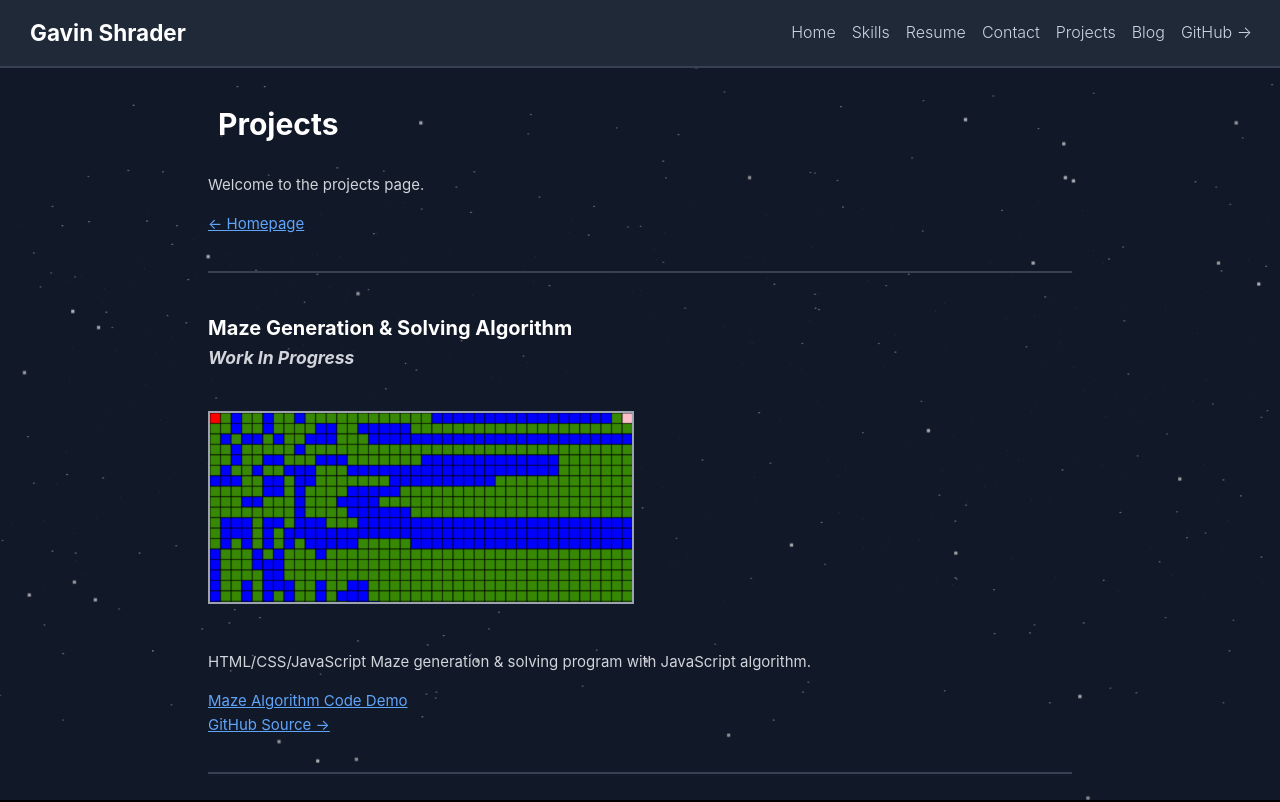
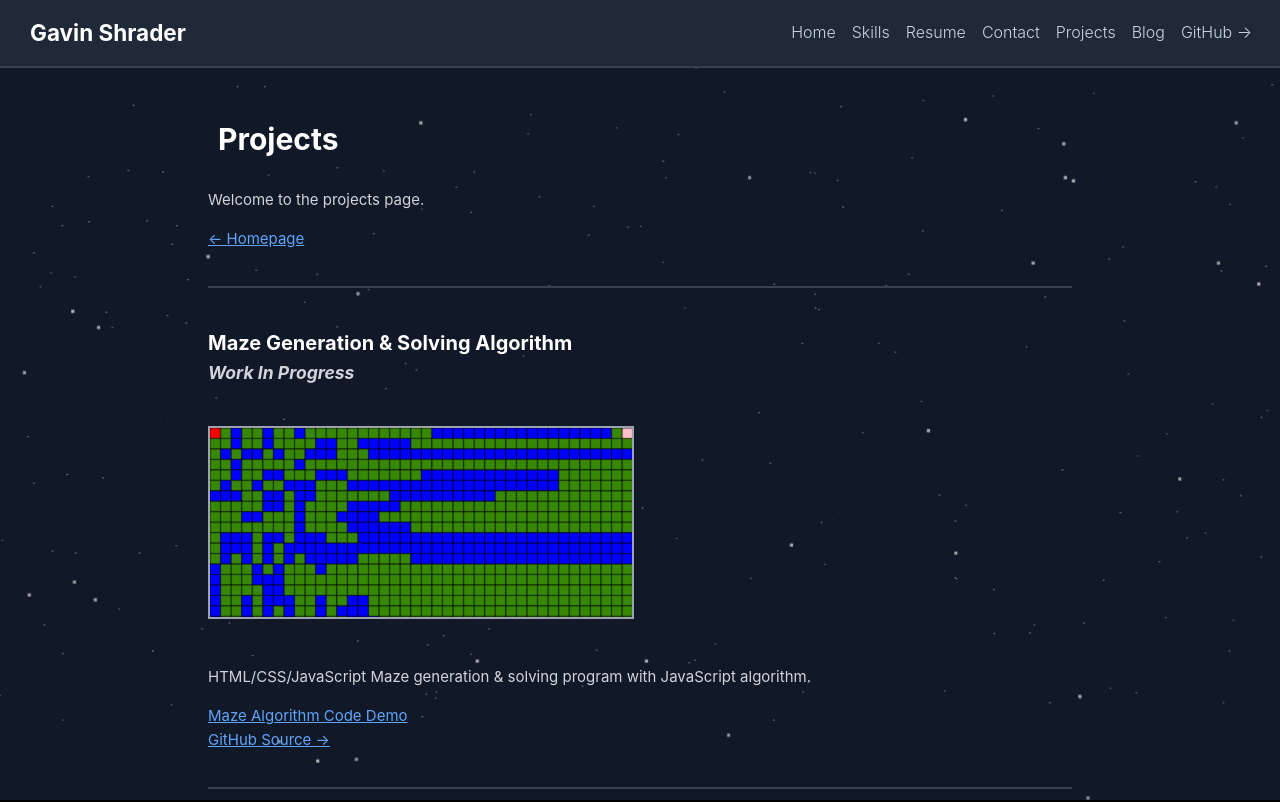
Before and after one commit to Cloudinnovates/gavinshr.com, a React (Create React App) app: page /projects in a window 1280 px wide. Shown: the top 802 px of the page. Built offline with nearby package versions, Linux system fonts and the light colour scheme; some icons are missing.

Commit message:
Added extra padding-top to all screens other than homepage

```diff
--- a/src/Routes/Blog/Blog.js
+++ b/src/Routes/Blog/Blog.js
@@ -4,7 +4,7 @@ import { Link } from "react-router-dom";
 export default function Blog() {
   return (
     <main>
-      <div className="container">
+      <div className="container subscreen-container">
         <i className="fa fa-book fa-2x" style={{ display: "inline-block", marginRight: "10px" }}></i>
         <h1 style={{ display: "inline-block" }}>Blog</h1>
 
--- a/src/Routes/Homepage/Resources.js
+++ b/src/Routes/Homepage/Resources.js
@@ -4,7 +4,7 @@ import { Link } from "react-router-dom";
 export default function Resources() {
   return (
     <main>
-    <div className="container">
+    <div className="container subscreen-container">
       <i className="fa fa-globe fa-2x" style={{ display: "inline-block", marginRight: "10px" }}></i>
       <h1 style={{ display: "inline-block" }}>Resources</h1>
 
--- a/src/Routes/Projects/Projects.js
+++ b/src/Routes/Projects/Projects.js
@@ -4,7 +4,7 @@ import "./Projects.css";
 export default function Projects() {
   return (
     <main>
-      <div className="container">
+      <div className="container subscreen-container">
         <i className="fa fa-code fa-2x" style={{ display: "inline-block", marginRight: "10px" }}></i>
         <h1 style={{ display: "inline-block" }}>Projects</h1>
 
--- a/src/index.css
+++ b/src/index.css
@@ -86,6 +86,11 @@ hr {
   width: 100%;
 }
 
+/* Add top padding for all screens other than home page */
+.subscreen-container {
+  padding-top: 15px;
+}
+
 .center {
   display: flex;
   flex-direction: column;
```
Also changed, not shown: 9 other files (tests, documents, lock files or other folders).
